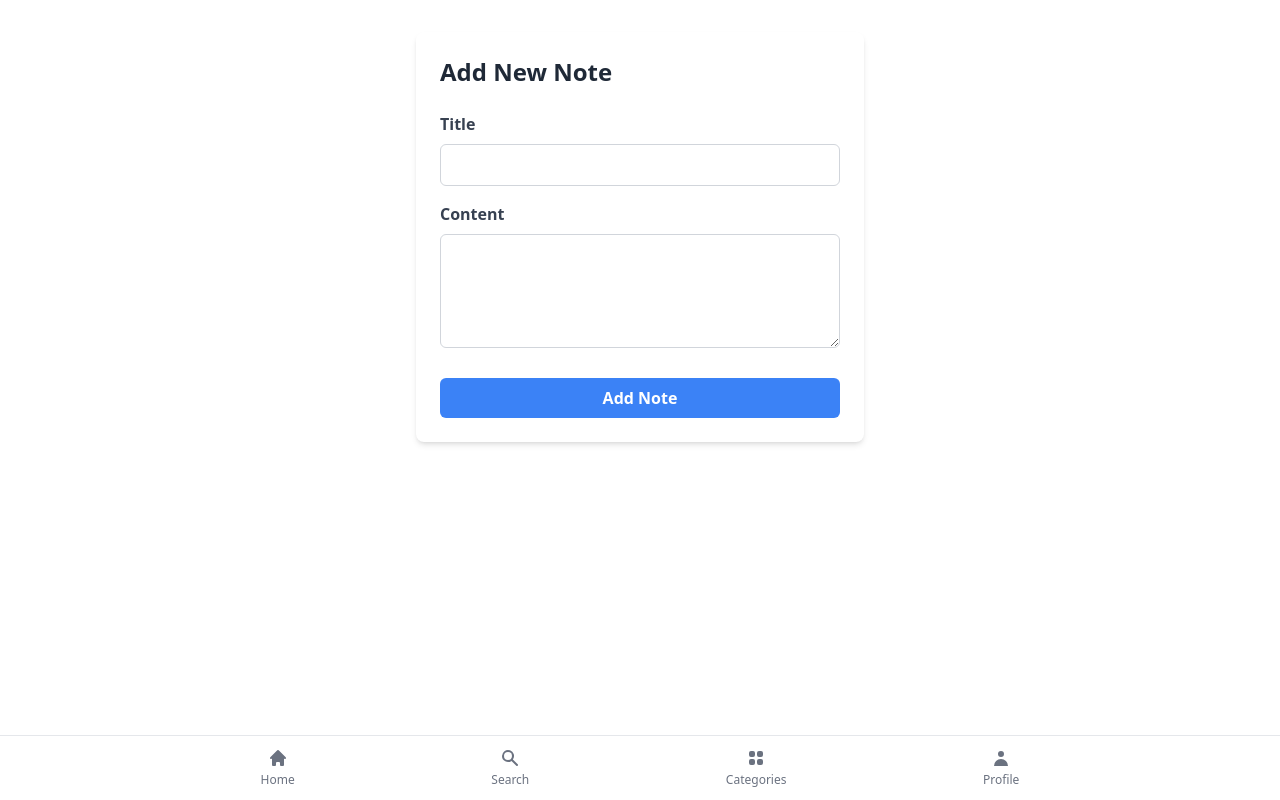
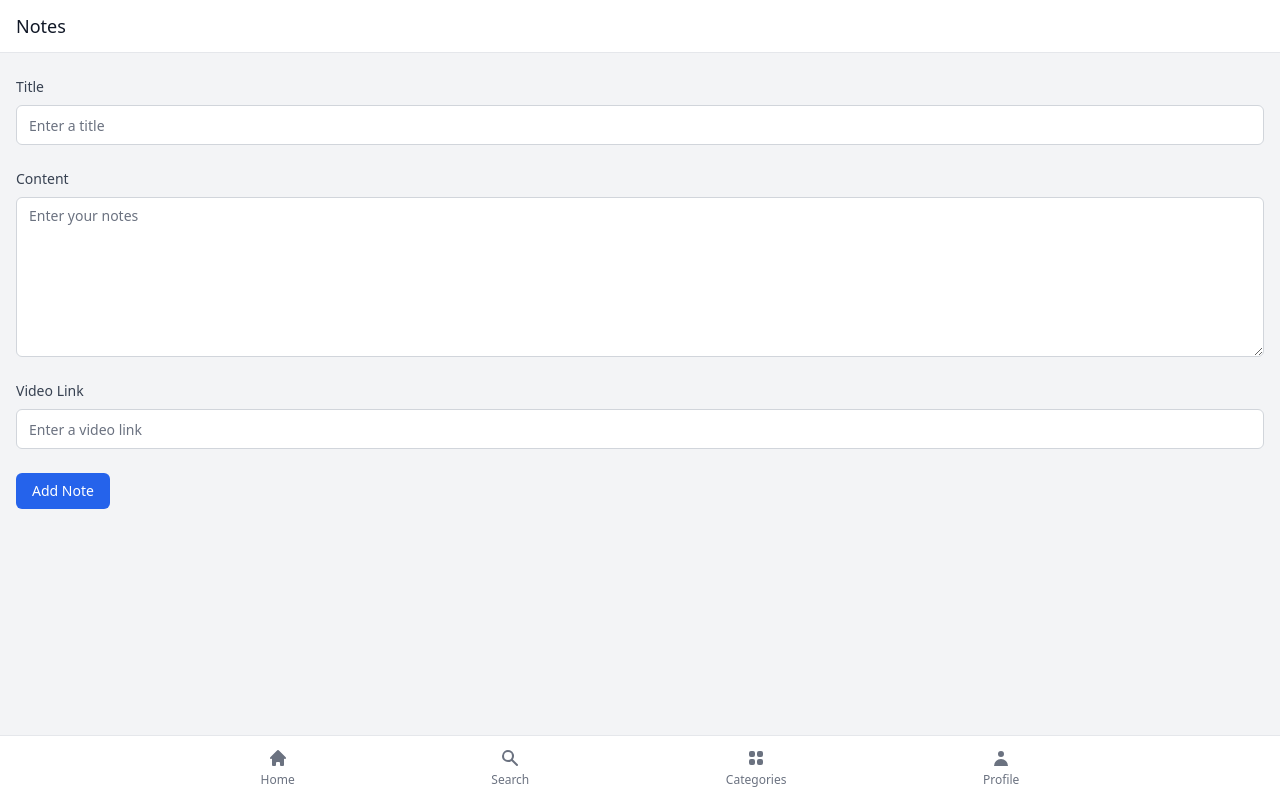
Before and after one commit to jaybhatade/Notesappweb, a React (Vite) app: page /add in a window 1280 px wide. Built offline with nearby package versions, Linux system fonts and the light colour scheme.

Commit message:
updated add notes

```diff
--- a/src/UI/AddNote.jsx
+++ b/src/UI/AddNote.jsx
@@ -1,10 +1,11 @@
 import React, { useState } from 'react';
 import axios from 'axios';
 
-const SimpleNoteForm = () => {
+export default function NotesForm() {
   const [formData, setFormData] = useState({
     title: '',
-    content: ''
+    content: '',
+    video: ''
   });
 
   const handleChange = (e) => {
@@ -18,9 +19,9 @@ const SimpleNoteForm = () => {
   const handleSubmit = async (e) => {
     e.preventDefault();
     try {
-      await axios.post('/api/simple-notes', formData);
+      await axios.post('/api/notes', formData);
       alert('Note added successfully!');
-      setFormData({ title: '', content: '' }); // Reset form
+      setFormData({ title: '', content: '', video: '' }); // Reset form
     } catch (error) {
       console.error('Error adding note:', error);
       alert('Error adding note. Please try again.');
@@ -28,43 +29,70 @@ const SimpleNoteForm = () => {
   };
 
   return (
-    <form onSubmit={handleSubmit} className="max-w-md mx-auto mt-8 p-6 bg-white rounded-lg shadow-md">
-      <h2 className="text-2xl font-bold mb-6 text-gray-800">Add New Note</h2>
-
-      <div className="mb-4">
-        <label htmlFor="title" className="block text-gray-700 font-bold mb-2">Title</label>
+    <div className="flex flex-col h-screen bg-gray-100 dark:bg-gray-900">
+      <div className="sticky top-0 z-10 bg-white dark:bg-gray-800 px-4 py-3 border-b border-gray-200 dark:border-gray-700">
+        <div className="flex items-center justify-between">
+          <h1 className="text-lg font-medium text-gray-900 dark:text-gray-100">Notes</h1>
+        </div>
+      </div>
+      <div className="flex-1 px-4 py-6 overflow-auto">
+        <form onSubmit={handleSubmit} className="space-y-6">
+          <div className="space-y-2">
+            <label
+              htmlFor="title"
+              className="block text-sm font-medium text-gray-700 dark:text-gray-300"
+            >
+              Title
+            </label>
             <input
-          type="text"
               id="title"
               name="title"
               value={formData.title}
               onChange={handleChange}
-          className="w-full px-3 py-2 border border-gray-300 rounded-md focus:outline-none focus:ring-2 focus:ring-blue-500"
-          required
+              placeholder="Enter a title"
+              className="block w-full h-10 px-3 py-2 border border-gray-300 rounded-md bg-white text-sm text-gray-900 placeholder-gray-500 dark:bg-gray-800 dark:border-gray-600 dark:text-gray-100 dark:placeholder-gray-400 focus:outline-none focus:ring-2 focus:ring-indigo-500 dark:focus:ring-indigo-400"
             />
           </div>
-
-      <div className="mb-6">
-        <label htmlFor="content" className="block text-gray-700 font-bold mb-2">Content</label>
+          <div className="space-y-2">
+            <label
+              htmlFor="content"
+              className="block text-sm font-medium text-gray-700 dark:text-gray-300"
+            >
+              Content
+            </label>
             <textarea
               id="content"
               name="content"
               value={formData.content}
               onChange={handleChange}
-          rows="4"
-          className="w-full px-3 py-2 border border-gray-300 rounded-md focus:outline-none focus:ring-2 focus:ring-blue-500"
-          required
-        ></textarea>
+              placeholder="Enter your notes"
+              className="block w-full h-40 px-3 py-2 border border-gray-300 rounded-md bg-white text-sm text-gray-900 placeholder-gray-500 dark:bg-gray-800 dark:border-gray-600 dark:text-gray-100 dark:placeholder-gray-400 focus:outline-none focus:ring-2 focus:ring-indigo-500 dark:focus:ring-indigo-400"
+            />
           </div>
-
+          <div className="space-y-2">
+            <label
+              htmlFor="video"
+              className="block text-sm font-medium text-gray-700 dark:text-gray-300"
+            >
+              Video Link
+            </label>
+            <input
+              id="video"
+              name="video"
+              value={formData.video}
+              onChange={handleChange}
+              placeholder="Enter a video link"
+              className="block w-full h-10 px-3 py-2 border border-gray-300 rounded-md bg-white text-sm text-gray-900 placeholder-gray-500 dark:bg-gray-800 dark:border-gray-600 dark:text-gray-100 dark:placeholder-gray-400 focus:outline-none focus:ring-2 focus:ring-indigo-500 dark:focus:ring-indigo-400"
+            />
+          </div>
           <button
             type="submit"
-        className="w-full bg-blue-500 text-white font-bold py-2 px-4 rounded-md hover:bg-blue-600 focus:outline-none focus:ring-2 focus:ring-blue-500 focus:ring-opacity-50"
+            className="px-4 py-2 rounded-md bg-blue-600 text-white font-medium text-sm hover:bg-blue-700 focus:outline-none focus:ring-2 focus:ring-blue-500 dark:bg-blue-500 dark:hover:bg-blue-600 dark:focus:ring-blue-400"
           >
             Add Note
           </button>
         </form>
+      </div>
+    </div>
   );
-};
-
-export default SimpleNoteForm;
+}
```
Also changed, not shown: 2 other files (tests, documents, lock files or other folders). Lines whose indentation alone changed are shown as unchanged.
